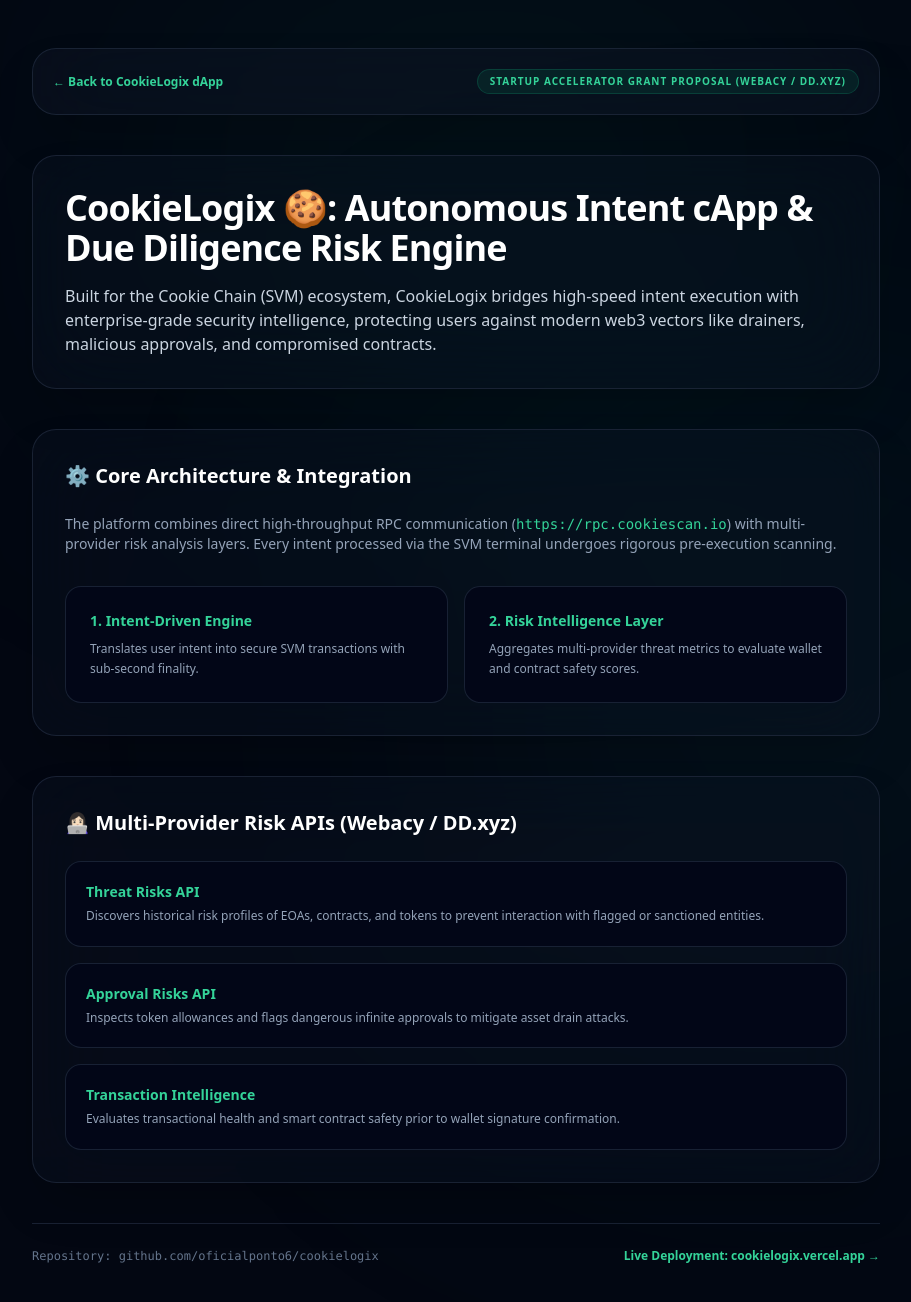
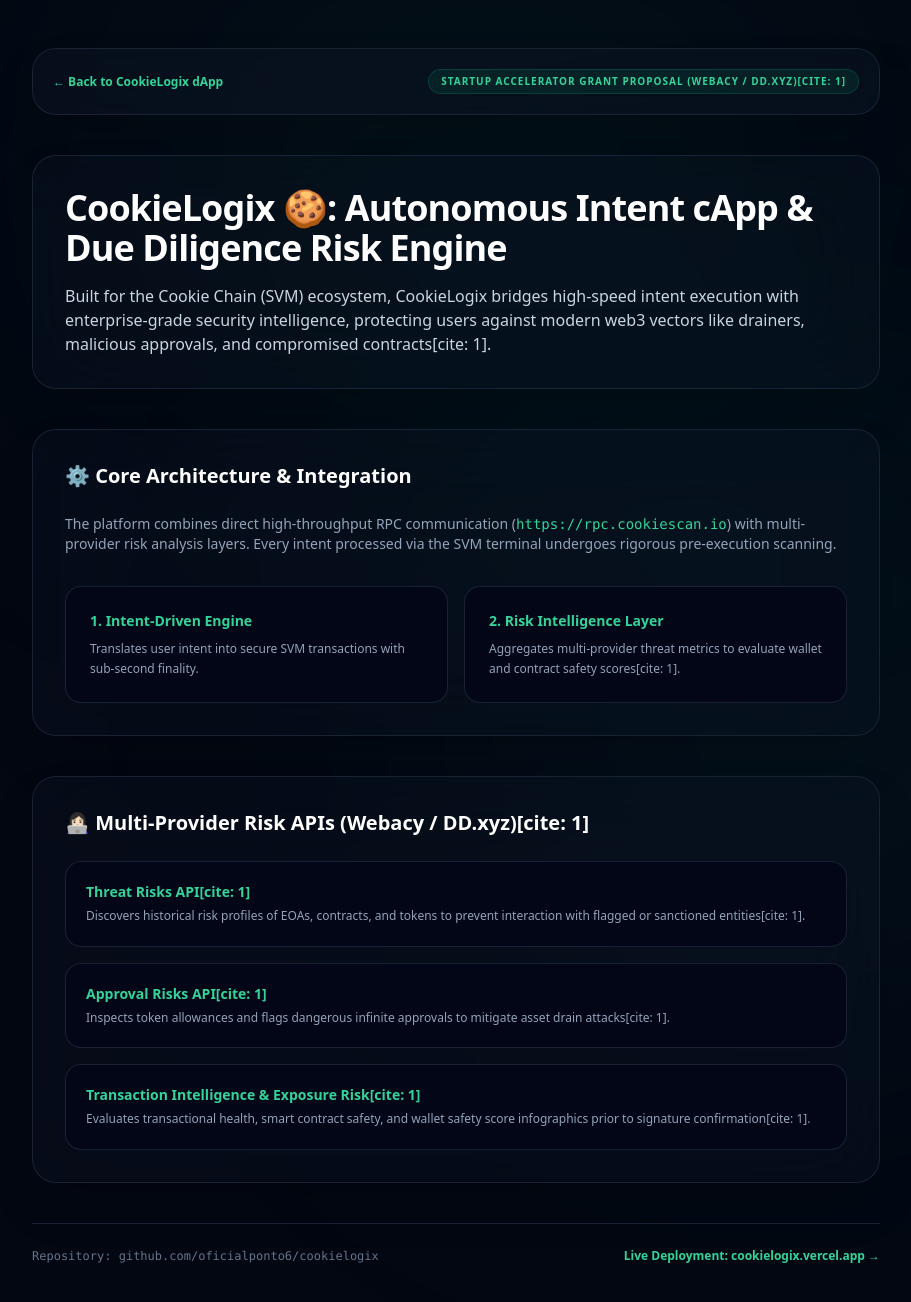
Before and after one commit to oficialponto6/cookielogix, a Next.js app: page /docs in a window 1280 px wide. Shown: the top 1302 px of the page, without its empty margins (184-1095 px from the left). Built offline with nearby package versions, Linux system fonts and the light colour scheme.

Commit message:
feat: finalize CookieLogix with custom logo and cinematic intro

```diff
--- a/src/app/docs/page.tsx
+++ b/src/app/docs/page.tsx
@@ -17,7 +17,7 @@
             ← Back to CookieLogix dApp
           </Link>
           <span className="bg-emerald-500/10 text-emerald-400 border border-emerald-500/20 text-[10px] px-3 py-1 rounded-full font-bold uppercase tracking-widest">
-            Startup Accelerator Grant Proposal (Webacy / DD.xyz)
+            Startup Accelerator Grant Proposal (Webacy / DD.xyz)[cite: 1]
           </span>
         </div>
 
@@ -27,7 +27,7 @@
             CookieLogix 🍪: Autonomous Intent cApp & Due Diligence Risk Engine
           </h1>
           <p className="text-sm md:text-base text-slate-300 leading-relaxed font-medium">
-            Built for the Cookie Chain (SVM) ecosystem, CookieLogix bridges high-speed intent execution with enterprise-grade security intelligence, protecting users against modern web3 vectors like drainers, malicious approvals, and compromised contracts.
+            Built for the Cookie Chain (SVM) ecosystem, CookieLogix bridges high-speed intent execution with enterprise-grade security intelligence, protecting users against modern web3 vectors like drainers, malicious approvals, and compromised contracts[cite: 1].
           </p>
         </div>
 
@@ -46,7 +46,7 @@
             </div>
             <div className="bg-slate-950 border border-slate-800/80 p-6 rounded-2xl space-y-2">
               <h3 className="text-sm font-black text-emerald-400">2. Risk Intelligence Layer</h3>
-              <p className="text-xs text-slate-400 leading-relaxed">Aggregates multi-provider threat metrics to evaluate wallet and contract safety scores.</p>
+              <p className="text-xs text-slate-400 leading-relaxed">Aggregates multi-provider threat metrics to evaluate wallet and contract safety scores[cite: 1].</p>
             </div>
           </div>
         </div>
@@ -54,25 +54,25 @@
         {/* API Integration Details */}
         <div className="bg-slate-900/30 border border-slate-800/80 p-8 rounded-3xl backdrop-blur-2xl space-y-6 shadow-2xl">
           <h2 className="text-xl font-black text-white flex items-center gap-2">
-            👩🏻‍💻 Multi-Provider Risk APIs (Webacy / DD.xyz)
+            👩🏻‍💻 Multi-Provider Risk APIs (Webacy / DD.xyz)[cite: 1]
           </h2>
           <div className="space-y-4">
             <div className="bg-slate-950 border border-slate-800/80 p-5 rounded-2xl space-y-1">
-              <h4 className="text-sm font-black text-emerald-400">Threat Risks API</h4>
+              <h4 className="text-sm font-black text-emerald-400">Threat Risks API[cite: 1]</h4>
               <p className="text-xs text-slate-400 leading-relaxed">
-                Discovers historical risk profiles of EOAs, contracts, and tokens to prevent interaction with flagged or sanctioned entities.
+                Discovers historical risk profiles of EOAs, contracts, and tokens to prevent interaction with flagged or sanctioned entities[cite: 1].
               </p>
             </div>
             <div className="bg-slate-950 border border-slate-800/80 p-5 rounded-2xl space-y-1">
-              <h4 className="text-sm font-black text-emerald-400">Approval Risks API</h4>
+              <h4 className="text-sm font-black text-emerald-400">Approval Risks API[cite: 1]</h4>
               <p className="text-xs text-slate-400 leading-relaxed">
-                Inspects token allowances and flags dangerous infinite approvals to mitigate asset drain attacks.
+                Inspects token allowances and flags dangerous infinite approvals to mitigate asset drain attacks[cite: 1].
               </p>
             </div>
             <div className="bg-slate-950 border border-slate-800/80 p-5 rounded-2xl space-y-1">
-              <h4 className="text-sm font-black text-emerald-400">Transaction Intelligence</h4>
+              <h4 className="text-sm font-black text-emerald-400">Transaction Intelligence & Exposure Risk[cite: 1]</h4>
               <p className="text-xs text-slate-400 leading-relaxed">
-                Evaluates transactional health and smart contract safety prior to wallet signature confirmation.
+                Evaluates transactional health, smart contract safety, and wallet safety score infographics prior to signature confirmation[cite: 1].
               </p>
             </div>
           </div>
--- a/src/app/page.tsx
+++ b/src/app/page.tsx
@@ -1,16 +1,30 @@
 'use client';
-import { useState } from 'react';
+import { useState, useEffect } from 'react';
 import { Connection, PublicKey } from '@solana/web3.js';
 
 const COOKIE_RPC = 'https://rpc.cookiescan.io';
 const connection = new Connection(COOKIE_RPC, 'confirmed');
 
 export default function CookieLogixDashboard() {
+  const [loading, setLoading] = useState<boolean>(true);
   const [walletAddress, setWalletAddress] = useState<string | null>(null);
   const [balance, setBalance] = useState<number | null>(null);
   const [statusLog, setStatusLog] = useState<string>('Kernel active. Webacy Threat Intelligence & Cookie Chain SVM synchronized.');
   const [intentInput, setIntentInput] = useState<string>('');
   const [activeTab, setActiveTab] = useState<'terminal' | 'security' | 'analytics'>('terminal');
+  const [safetyScore, setSafetyScore] = useState<{ label: string; color: string; score: string }>({
+    label: 'Not Connected',
+    color: 'text-slate-400',
+    score: 'N/A'
+  });
+
+  // Animação de introdução de 2 segundos com anagrama/revelação tipográfica
+  useEffect(() => {
+    const timer = setTimeout(() => {
+      setLoading(false);
+    }, 2000);
+    return () => clearTimeout(timer);
+  }, []);
 
   const connectNightlyWallet = async () => {
     try {
@@ -36,6 +50,12 @@
       setWalletAddress(pubKeyStr);
       setStatusLog(`Authenticated securely: ${pubKeyStr.slice(0, 6)}...${pubKeyStr.slice(-4)}`);
 
+      setSafetyScore({
+        label: 'Safest',
+        color: 'text-emerald-400',
+        score: '99.4%'
+      });
+
       const pubKey = new PublicKey(pubKeyStr);
       const lamports = await connection.getBalance(pubKey);
       setBalance(lamports / 1e9);
@@ -51,11 +71,40 @@
       alert('Please connect your Nightly wallet first!');
       return;
     }
-    setStatusLog(`Executing multi-provider DD.xyz risk scan & simulating SVM intent...`);
+    setStatusLog(`Executing multi-provider DD.xyz risk scan & Transaction Intelligence HUD...`);
     setTimeout(() => {
-      setStatusLog(`[SUCCESS] Intent verified. Zero threat signatures found. Finalized on Cookie Chain (0.42s).`);
+      setStatusLog(`[SUCCESS] Intent verified via Transaction Risks API. Zero threats. Finalized on Cookie Chain.`);
     }, 1500);
   };
+
+  // Tela de Introdução (Splash Screen com Animação de Anagrama de 2 Segundos e Logo Personalizada)
+  if (loading) {
+    return (
+      <div className="fixed inset-0 bg-[#030712] flex flex-col items-center justify-center z-50 overflow-hidden font-sans">
+        <div className="absolute w-[600px] h-[600px] bg-emerald-500/10 rounded-full blur-[160px] animate-pulse pointer-events-none"></div>
+        <div className="relative z-10 flex flex-col items-center space-y-5">
+          <div className="h-16 w-16 rounded-2xl bg-slate-950 flex items-center justify-center shadow-2xl shadow-emerald-500/30 ring-2 ring-emerald-400/50 overflow-hidden relative">
+            <img
+              src="/cookie-logo.png"
+              alt="CookieLogix Logo"
+              className="h-full w-full object-cover"
+            />
+          </div>
+          <div className="text-center space-y-2">
+            <h1 className="text-2xl md:text-3xl font-black tracking-[0.25em] text-transparent bg-clip-text bg-gradient-to-r from-emerald-400 via-teal-200 to-emerald-500 animate-pulse uppercase">
+              C O O K I E L O G I X
+            </h1>
+            <p className="text-[11px] text-slate-400 tracking-widest uppercase font-mono">
+              Resolving SVM Anagram & Risk Kernel...
+            </p>
+          </div>
+          <div className="w-36 h-1 bg-slate-800 rounded-full overflow-hidden mt-2">
+            <div className="h-full bg-emerald-400 animate-[pulse_1s_infinite]"></div>
+          </div>
+        </div>
+      </div>
+    );
+  }
 
   return (
     <div className="min-h-screen bg-[#030712] text-slate-100 font-sans selection:bg-emerald-500 selection:text-slate-950 relative overflow-hidden">
@@ -69,8 +118,12 @@
         {/* Navigation & Header */}
         <header className="flex flex-col lg:flex-row justify-between items-start lg:items-center bg-slate-900/40 border border-slate-800/80 backdrop-blur-2xl p-6 rounded-3xl gap-6 shadow-2xl shadow-emerald-950/30">
           <div className="flex items-center gap-4">
-            <div className="h-12 w-12 rounded-2xl bg-gradient-to-tr from-emerald-500 to-teal-400 flex items-center justify-center text-2xl shadow-xl shadow-emerald-500/20 ring-1 ring-emerald-400/30">
-              🍪
+            <div className="h-12 w-12 rounded-2xl bg-slate-950 flex items-center justify-center shadow-xl shadow-emerald-500/20 ring-1 ring-emerald-400/30 overflow-hidden relative">
+              <img
+                src="/cookie-logo.png"
+                alt="CookieLogix Logo"
+                className="h-full w-full object-cover"
+              />
             </div>
             <div>
               <div className="flex items-center gap-2.5">
@@ -79,7 +132,7 @@
                   SVM Intent Engine
                 </span>
               </div>
-              <p className="text-xs text-slate-400 mt-0.5 font-medium">Autonomous Intent cApp & Due Diligence Risk Engine (Webacy / DD.xyz)</p>
+              <p className="text-xs text-slate-400 mt-0.5 font-medium">Autonomous Intent cApp & Due Diligence Risk Engine</p>
             </div>
           </div>
 
@@ -141,10 +194,13 @@
             <span className="text-[11px] text-slate-500 mt-1 block">Native gas token</span>
           </div>
 
+          {/* Wallet Safety Badge */}
           <div className="bg-slate-900/30 border border-slate-800/80 p-6 rounded-3xl backdrop-blur-xl hover:border-emerald-500/40 transition group">
             <span className="text-[10px] font-bold text-slate-400 uppercase tracking-widest">Wallet Safety Score</span>
-            <p className="text-base font-black text-emerald-400 mt-2">Safest (99.4%)</p>
-            <span className="text-[11px] text-slate-500 mt-1 block">DD.xyz Risk Intelligence</span>
+            <p className={`text-base font-black mt-2 ${safetyScore.color}`}>
+              {safetyScore.label} ({safetyScore.score})
+            </p>
+            <span className="text-[11px] text-slate-500 mt-1 block">Exposure Risk API</span>
           </div>
 
           <div className="bg-slate-900/30 border border-slate-800/80 p-6 rounded-3xl backdrop-blur-xl hover:border-emerald-500/40 transition group">
@@ -245,7 +301,7 @@
         {activeTab === 'security' && (
           <div className="bg-slate-900/30 border border-slate-800/80 p-8 rounded-3xl backdrop-blur-2xl space-y-6 shadow-2xl">
             <div>
-              <h2 className="text-lg font-black text-white">Security & Due Diligence Hub (Webacy / DD.xyz)</h2>
+              <h2 className="text-lg font-black text-white">Security & Due Diligence Hub</h2>
               <p className="text-xs text-slate-400 mt-1">Multi-provider risk engines protecting transactions across the entire Web3 and SVM landscape.</p>
             </div>
 
@@ -267,8 +323,8 @@
               </div>
 
               <div className="bg-slate-950 border border-slate-800/80 p-6 rounded-2xl space-y-3">
-                <h4 className="text-sm font-black text-emerald-400">📊 Holder & Contract Analysis</h4>
-                <p className="text-xs text-slate-400 leading-relaxed">Deep inspection of token distribution dynamics and smart contract vulnerabilities.</p>
+                <h4 className="text-sm font-black text-emerald-400">📊 Approval & Holder Analysis</h4>
+                <p className="text-xs text-slate-400 leading-relaxed">Deep inspection of token distribution dynamics and smart contract allowance permissions.</p>
                 <div className="pt-1">
                   <span className="bg-emerald-500/10 text-emerald-400 border border-emerald-500/20 text-[10px] px-3 py-1 rounded-lg font-bold">Status: Monitoring</span>
                 </div>
```
Also changed, not shown: public/cookie-logo.png (added).
